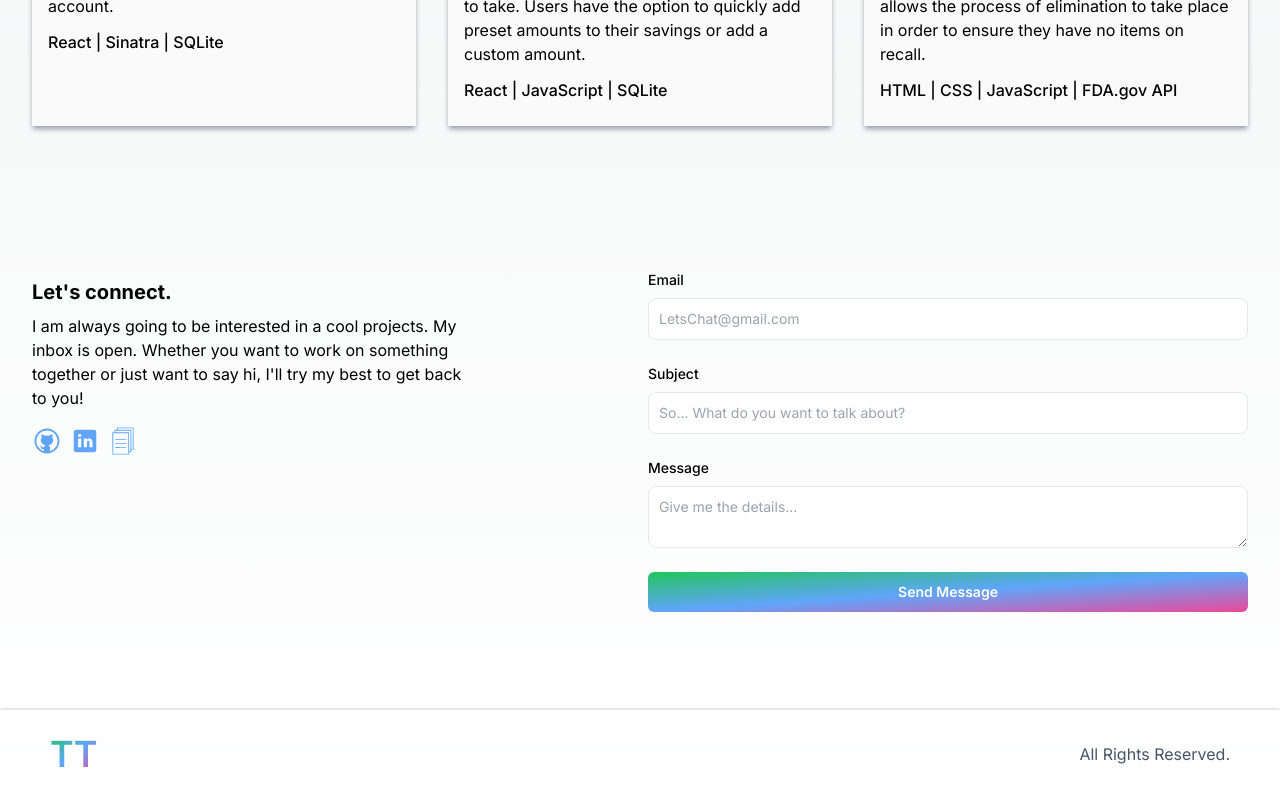
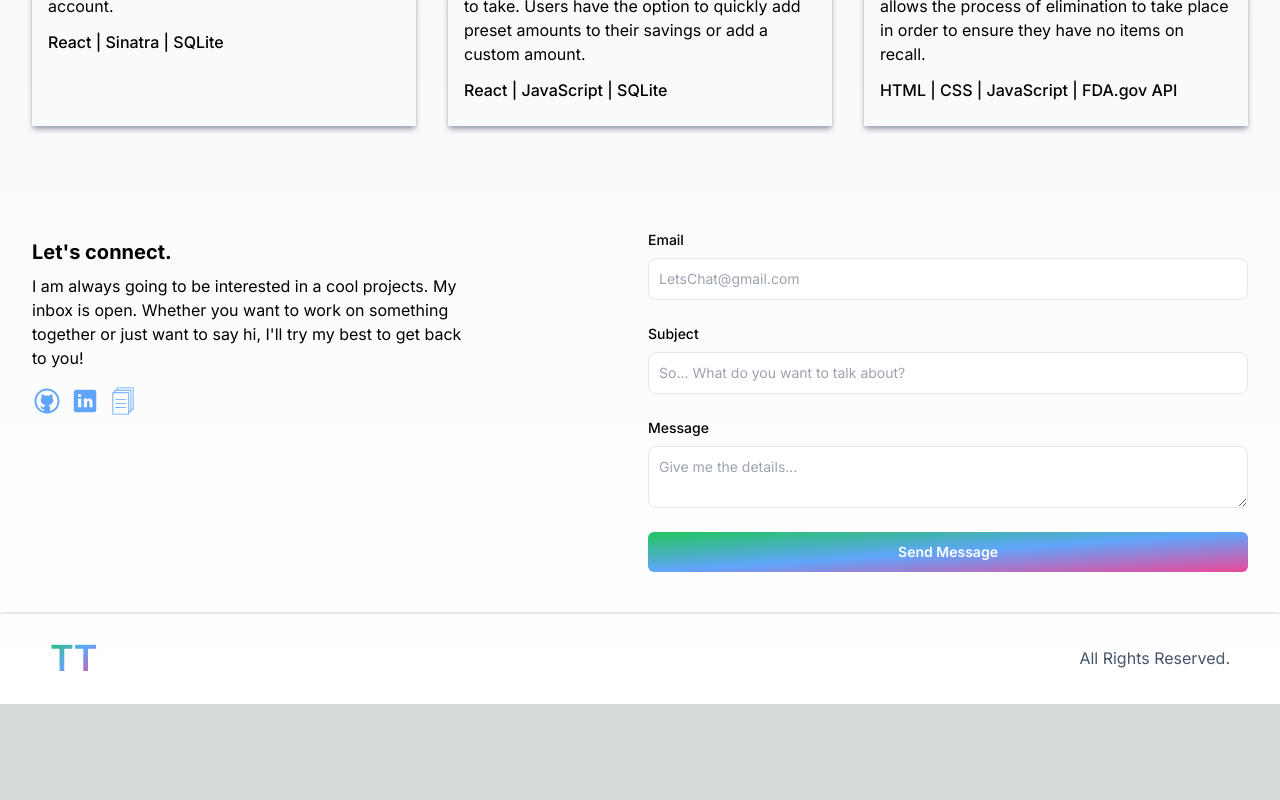
Before and after one commit to timtran007/tims-portfolio-2.0, a Next.js app: page / in a window 1280 px wide. Shown: the part 3403-4203 px from the top of the page. After the commit the page ends 4107 px from the top, so only its background shows below. Built offline with nearby package versions, Linux system fonts and the light colour scheme.

Commit message:
changes padding above lets connect

```diff
--- a/app/components/EmailSection.jsx
+++ b/app/components/EmailSection.jsx
@@ -41,7 +41,7 @@ export default function EmailSection() {
     }
 
     return (
-        <section className='grid md:grid-cols-2 my-12 md:my12 py-12 gap-4'>
+        <section className='grid md:grid-cols-2 my-8 md:my12 py-2 gap-4'>
             <div>
                 <h5 className='text-xl font-bold my-2'>
                     Let&apos;s connect.
@@ -49,7 +49,7 @@ export default function EmailSection() {
                 <p className='mb-4 max-w-md'>
                     I am always going to be interested in a cool projects. My inbox is open. Whether you want to work on something together or just want to say hi, I&apos;ll try my best to get back to you!
                 </p>
-                <div className="socials flex flex-row gap-2">
+                <div className="socials flex flex-row gap-2 mb-4">
                     <Link href="https://www.github.com/timtran007">
                         <Image src={gitHubIcon} alt="github icon" width={30} height={30} />
                     </Link>
```
